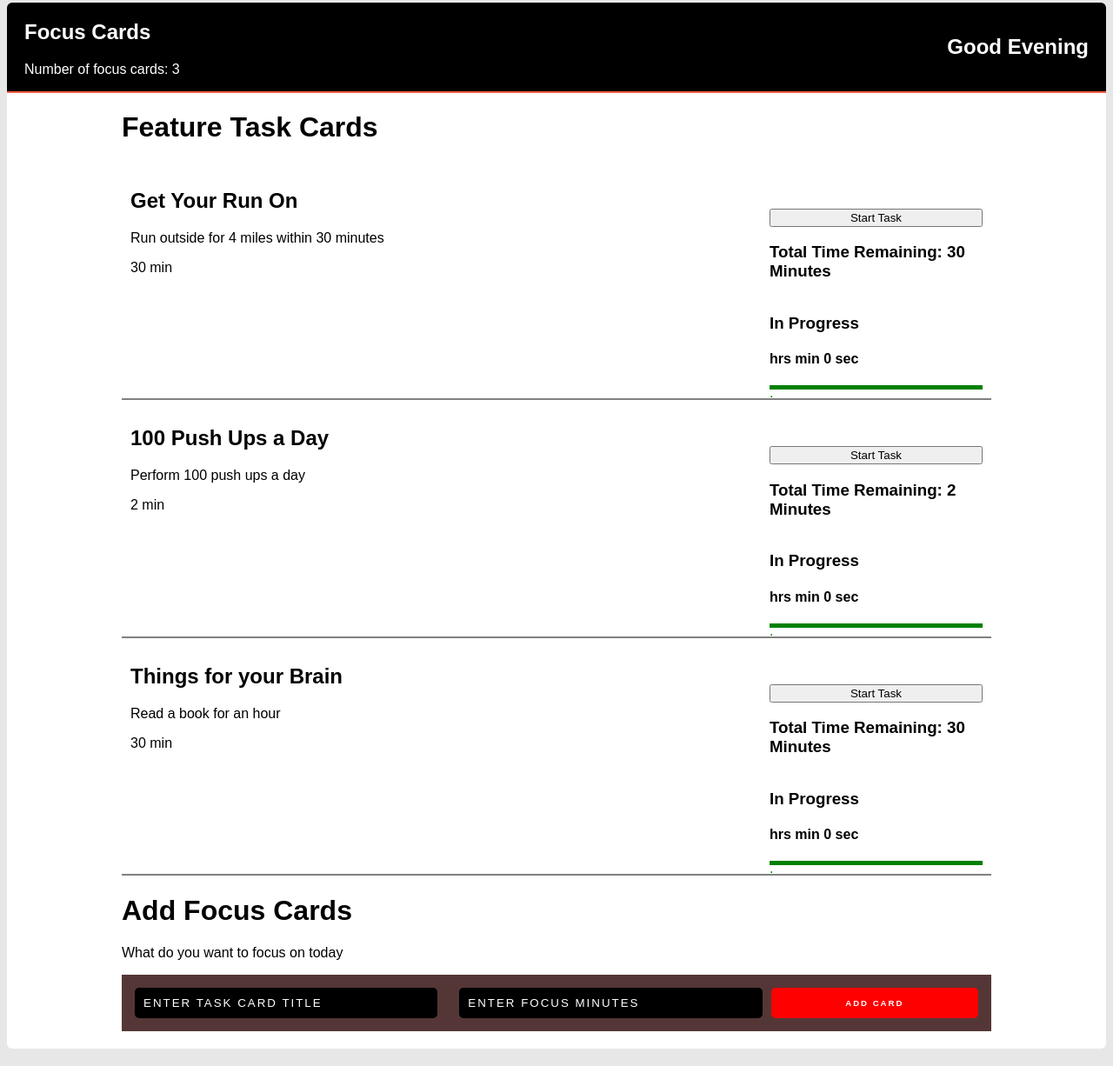
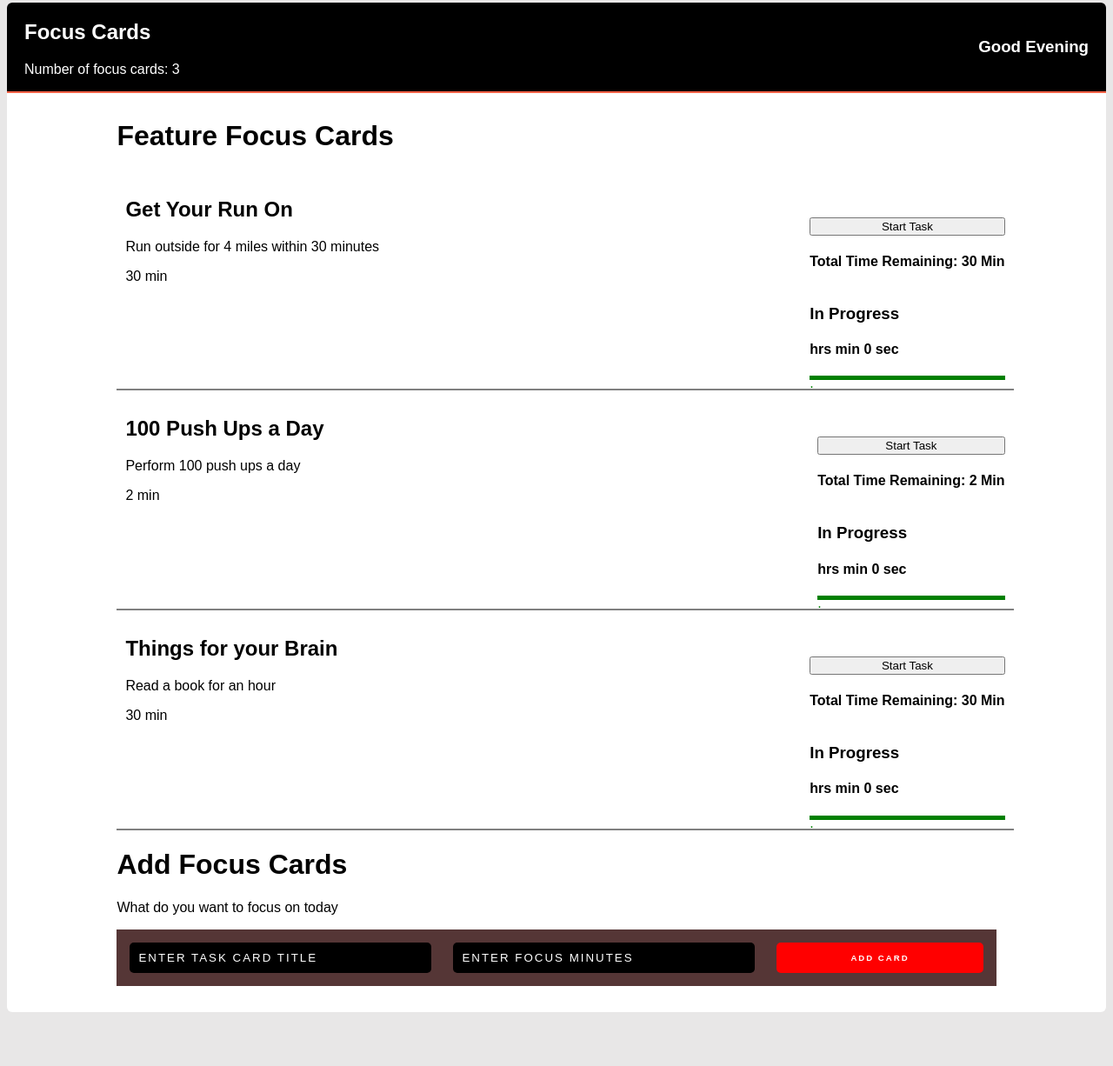
Before and after one commit to AMTenorio/focus-cards, a React app: page / in a window 1280 px wide. Shown: the part 17-1243 px from the top of the page at 87% size. After the commit the page ends 1201 px from the top, so only its background shows below. Built offline with nearby package versions, Linux system fonts and the light colour scheme.

Commit message:
updated form

```diff
--- a/src/components/AddCardForm.js
+++ b/src/components/AddCardForm.js
@@ -14,9 +14,16 @@ class AddCardForm extends Component {
             });
         }
 
+
         handleSubmit = (e) => {
-            e.preventDefault();
-            this.props.addCards(this.state.title, this.state.time);
+          e.preventDefault();
+          if (this.state.title === '' || this.state.time === ''){
+          alert('Please enter something')
+          } else {
+
+
+              this.props.addCards(this.state.title, this.state.time)
+          }
         }
 
 
--- a/src/components/App.js
+++ b/src/components/App.js
@@ -79,7 +79,7 @@ class App extends Component {
         />
         <div id="cardsSection">
 
-        <h1>Feature Task Cards</h1>
+        <h1>Feature Focus Cards</h1>
         {this.state.cards.map( card  =>
             <FeatureCards
             title={card.title}
--- a/src/components/FeatureCards.js
+++ b/src/components/FeatureCards.js
@@ -7,7 +7,7 @@ const FeatureCards = (props) => {
 
         return (
             <div className = "card">
-               <span>
+               <span id="cardInfo">
                 <h2>{props.title}</h2>
                 <p>{props.desc}</p>
                 <p>{props.time.toString()} min</p>
--- a/src/components/Header.js
+++ b/src/components/Header.js
@@ -24,7 +24,7 @@ const Header = (props) => {
         </div>
         <div id="headerGreeting">
         <span>
-          <h2>{greetings}</h2>
+          <h3>{greetings}</h3>
         </span>
         </div>
       </header>
--- a/src/components/Timer.js
+++ b/src/components/Timer.js
@@ -1,5 +1,5 @@
 import React, {Component} from 'react'
-import soundfile from '../sound/Alarm.mp3'
+import soundfile from '../sound/Alarm_Clock.mp3'
 
 class Timer extends Component {
 
@@ -9,6 +9,7 @@ class Timer extends Component {
         minutes: '',
         seconds: 0,
         totalMinutes: 0,
+        totalSecondsCounter: 0,
         timeRemaining: 0,
         totalSeconds: 0,
         sound: new Audio(soundfile),
@@ -33,6 +34,7 @@ class Timer extends Component {
         if (this.state.isRunning){
             this.setState(state => ({
                 seconds: state.seconds + 1,
+                totalSecondsCounter: state.totalSecondsCounter + 1,
                 totalSeconds: this.props.totalTime * 60,
                 timeRemaining: 100 / this.state.totalSeconds,
               }));
@@ -93,7 +95,7 @@ class Timer extends Component {
         style = {{
           display: 'flex',
           flexDirection: 'column',
-          maxWidth: '25%',
+          maxWidth: '100%',
           alignContent: 'stretch',
           flexWrap: 'wrap',
           }}
@@ -102,7 +104,7 @@ class Timer extends Component {
 
             <h1>{this.props.time}</h1>
           <button onClick={this.handleTimer}>{this.state.isRunning? 'Stop Task': 'Start Task'}</button>
-          <h3>Total Time Remaining: {this.props.totalTime - this.state.totalMinutes} Minutes</h3>
+          <h4>Total Time Remaining: {this.props.totalTime - this.state.totalMinutes} Min</h4>
 
           <span>
           <h3>{this.state.status}</h3>
@@ -118,7 +120,7 @@ class Timer extends Component {
             maxHeight: '5px',
             // width: this.props.totalTime + 'vw',
             // borderLeft:  this.state.seconds  + 'px solid red',
-            maxWidth: 100 - this.state.timeRemaining * this.state.seconds  + '%',
+            maxWidth: 100 - this.state.timeRemaining * this.state.totalSecondsCounter  + '%',
             }}>.</span>
         </div>
 
--- a/src/index.css
+++ b/src/index.css
@@ -35,7 +35,9 @@ li {
 /* FORMS */
 form {
   display: flex;
+  flex-wrap: wrap;
   background-color: rgb(85, 54, 54);
+  justify-content: space-evenly;
 }
 
 input {
@@ -65,7 +67,7 @@ input:focus{
 input[type=submit] {
   display: block;
   font-size: .6em;
-  margin: 15px 15px 15px 0;
+  margin: 15px 15px 15px 15px;
   padding: 10px;
   background-color: red;
   border-radius: 5px;
@@ -96,14 +98,18 @@ input[type=submit] {
 }
 
 #cardsSection {
-  width: 1000px;
+  width: 80%;
   margin: 0 auto;
+  padding: 10px;
 }
 
 .card {
+  width: 100%;
   display: flex;
   align-items: stretch;
   padding: 10px;
+  margin: 0 auto;
   justify-content: space-between;
   border-bottom: 2px solid grey;
+  flex-wrap: wrap;
 }
```
Also changed, not shown: 2 other files.
